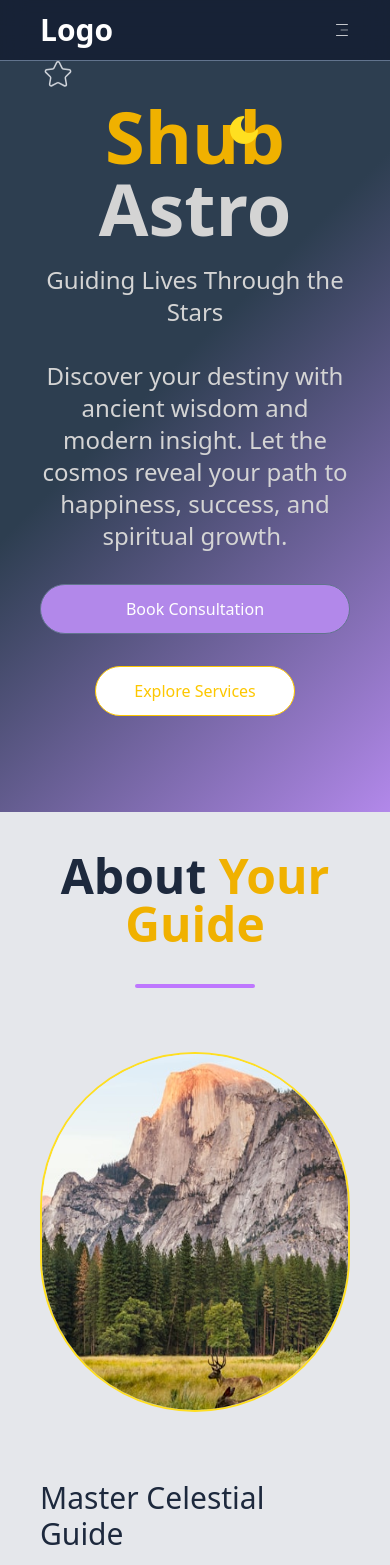
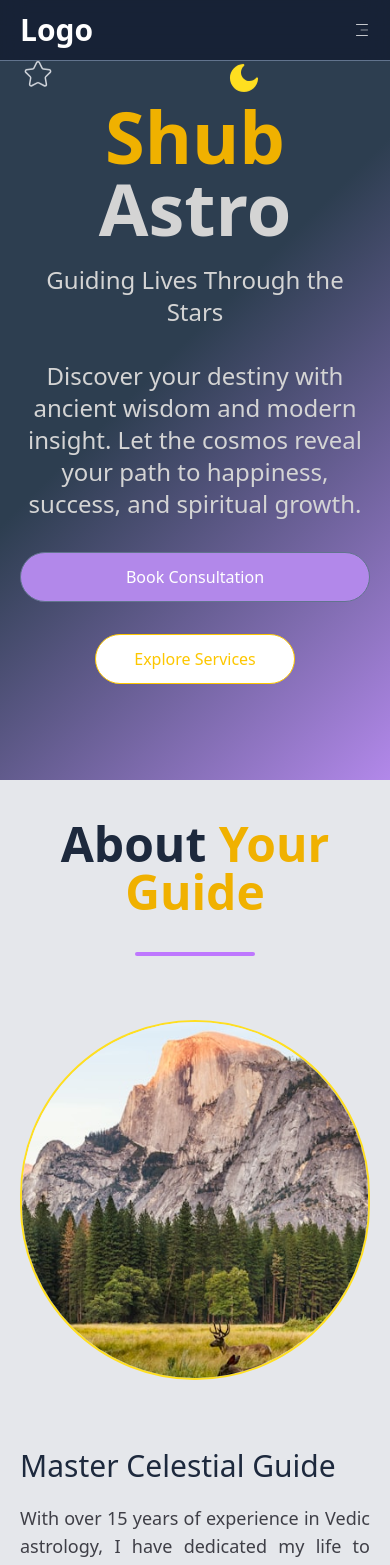
Before and after one commit to yashoff2001/astro_shub, a React (Vite) app: page / in a window 390 px wide. Shown: the top 1565 px of the page. Built offline with nearby package versions, Linux system fonts and the light colour scheme.

Commit message:
Initial Commit

```diff
--- a/src/App.jsx
+++ b/src/App.jsx
@@ -13,15 +13,15 @@ function App() {
   return (
     <>
       <NavBar />
-      <div className='linear-bg px-10 sm:px-20'>
+      <div className='linear-bg px-5 sm:px-20'>
         <Main />
       </div>
-      <div className="px-10 md:px-20 bg-gray-200">
+      <div className="px-5 md:px-20 bg-gray-200">
         <AboutSection />
         <Services />
         <Testimonials />
       </div>
-      <div className="destiny-linear-bg px-10 md:px-20">
+      <div className="destiny-linear-bg px-5 md:px-20">
         <Destiny />
       </div>
       <div className="bg-2d3e50">
--- a/src/components/destiny.jsx
+++ b/src/components/destiny.jsx
@@ -7,7 +7,7 @@ const Destiny = () => {
 
         <p className="text-center text-gray-300 text-[18px] mb-8">Take the first step towards understanding your cosmic blueprint. Book a personal consultation and unlock the mysteries of your future.</p>
 
-        <button className="text-white hover:scale-102 hover:brightness-110 cursor-pointer transition duration-300 py-4 rounded-full w-[350px] bg-b288ea mb-5">Book Your Reading Today</button>
+        <button className="text-white hover:scale-102 hover:brightness-110 cursor-pointer transition duration-300 py-4 rounded-full w-[250px] bg-b288ea mb-5">Book Your Reading Today</button>
 
         <p className="text-center text-gray-300 text-[14px]">Available for in-person and virtual consultations</p>
 
--- a/src/components/main.jsx
+++ b/src/components/main.jsx
@@ -13,7 +13,7 @@ const Main = () => {
 
           <CiStar className="animate-ping text-yellow-200 absolute bottom-18 right-[50%]" />
 
-          <AiFillMoon className="animate-bounce  text-yellow-300 text-4xl absolute right-32 top-30" />
+          <AiFillMoon className="animate-bounce  text-yellow-300 text-4xl absolute right-32 top-17 sm:top-30" />
 
           <h1 className="text-7xl mb-5 font-bold"><span className="text-yellow-500">Shub</span> Astro</h1>
 
--- a/src/components/navbar.jsx
+++ b/src/components/navbar.jsx
@@ -32,7 +32,7 @@ const NavBar = () => {
 
   return(
 
-    <nav className="bg-slate-900/70 backdrop-blur-md z-10 fixed top-0 px-10 md:px-20 border-b border-slate-500 w-[100%]">
+    <nav className="bg-slate-900/70 backdrop-blur-md z-10 fixed top-0 px-5 md:px-20 border-b border-slate-500 w-[100%]">
 
       <div className="container mx-auto">
 
```
